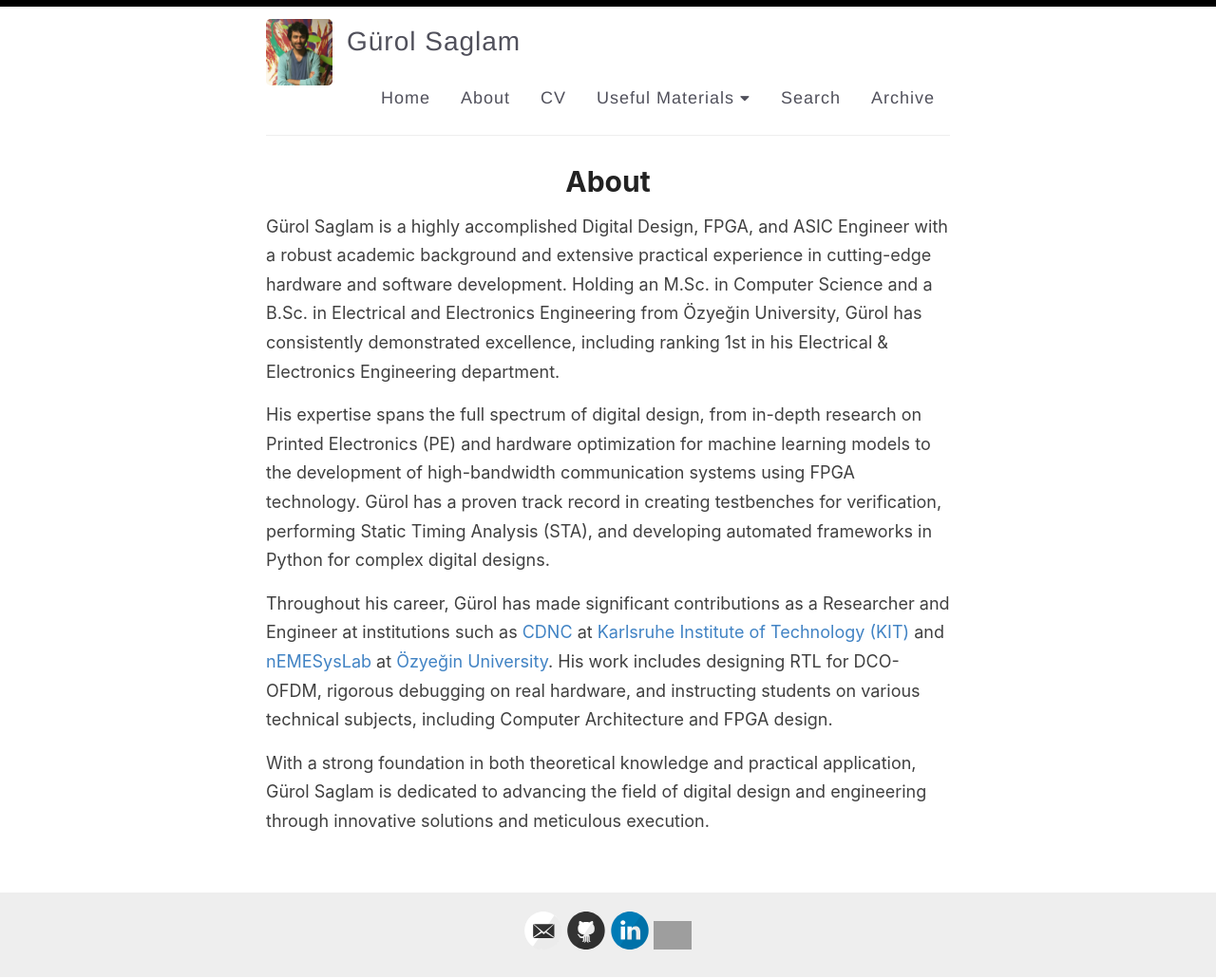
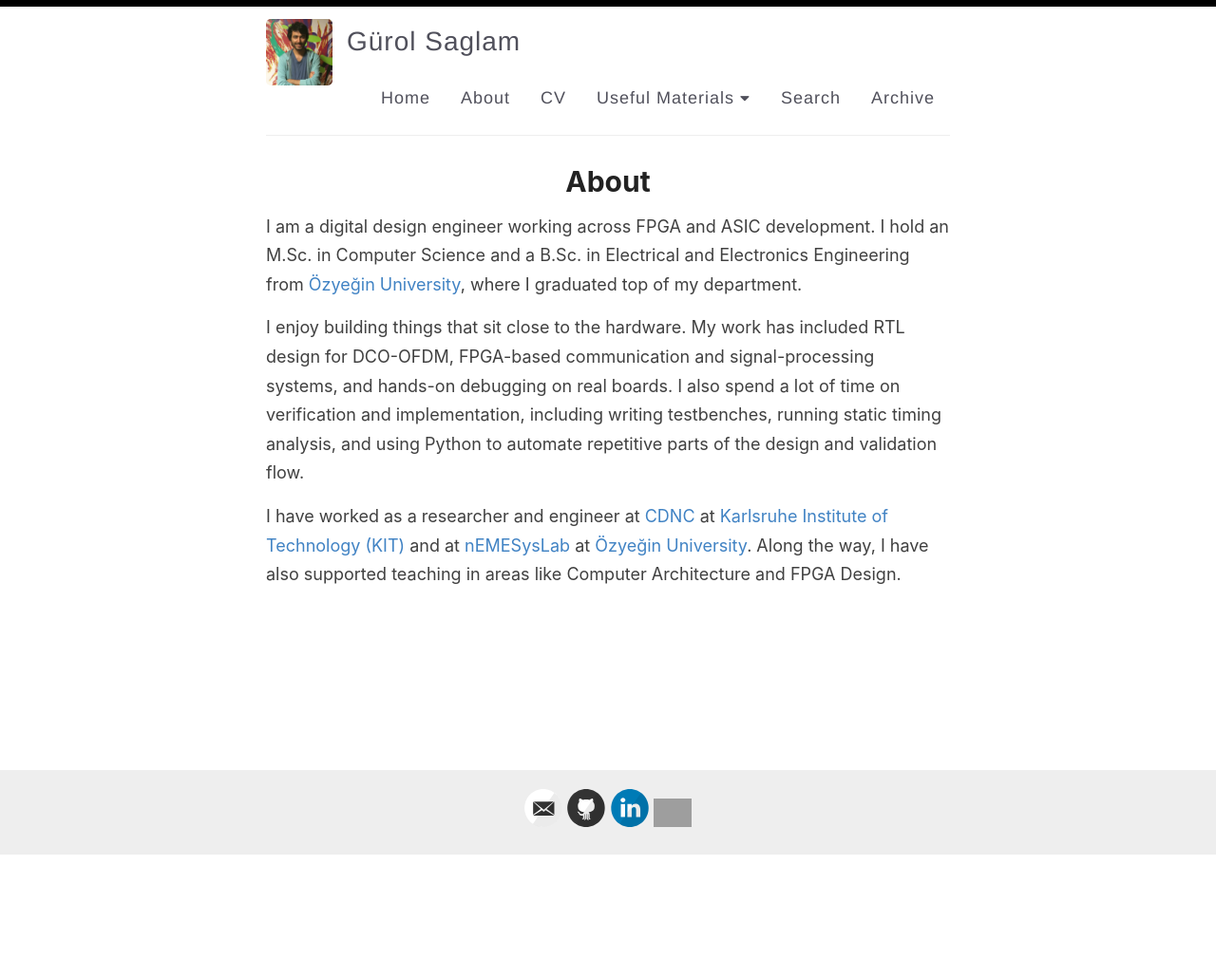
Before and after one commit to gurolsaglam/gurolsaglam.github.io, a Jekyll site: the page built from _pages/about.md, in a window 1280 px wide. Shown: the whole page at 95% size. Built offline with Jekyll 4.4.1, drawn with Linux system fonts in a browser that asks for light colours; after the commit the page ends 901 px from its top, so only the background shows below that; grey boxes are pictures that could not be loaded.

Commit message:
About Edited & Getting-Started Removed

```diff
--- a/_pages/about.md
+++ b/_pages/about.md
@@ -4,10 +4,8 @@ title: About
 permalink: /about/
 ---
 
-Gürol Saglam is a highly accomplished Digital Design, FPGA, and ASIC Engineer with a robust academic background and extensive practical experience in cutting-edge hardware and software development. Holding an M.Sc. in Computer Science and a B.Sc. in Electrical and Electronics Engineering from Özyeğin University, Gürol has consistently demonstrated excellence, including ranking 1st in his Electrical & Electronics Engineering department.
+I am a digital design engineer working across FPGA and ASIC development. I hold an M.Sc. in Computer Science and a B.Sc. in Electrical and Electronics Engineering from [Özyeğin University](https://www.ozyegin.edu.tr), where I graduated top of my department.
 
-His expertise spans the full spectrum of digital design, from in-depth research on Printed Electronics (PE) and hardware optimization for machine learning models to the development of high-bandwidth communication systems using FPGA technology. Gürol has a proven track record in creating testbenches for verification, performing Static Timing Analysis (STA), and developing automated frameworks in Python for complex digital designs.
+I enjoy building things that sit close to the hardware. My work has included RTL design for DCO-OFDM, FPGA-based communication and signal-processing systems, and hands-on debugging on real boards. I also spend a lot of time on verification and implementation, including writing testbenches, running static timing analysis, and using Python to automate repetitive parts of the design and validation flow.
 
-Throughout his career, Gürol has made significant contributions as a Researcher and Engineer at institutions such as [CDNC](https://cdnc.itec.kit.edu/index.php) at [Karlsruhe Institute of Technology (KIT)](https://www.kit.edu/english/) and [nEMESysLab](https://ugurdag.com/nemesyslab.html) at [Özyeğin University](https://www.ozyegin.edu.tr). His work includes designing RTL for DCO-OFDM, rigorous debugging on real hardware, and instructing students on various technical subjects, including Computer Architecture and FPGA design.
-
-With a strong foundation in both theoretical knowledge and practical application, Gürol Saglam is dedicated to advancing the field of digital design and engineering through innovative solutions and meticulous execution.
+I have worked as a researcher and engineer at [CDNC](https://cdnc.itec.kit.edu/index.php) at [Karlsruhe Institute of Technology (KIT)](https://www.kit.edu/english/) and at [nEMESysLab](https://ugurdag.com/nemesyslab.html) at [Özyeğin University](https://www.ozyegin.edu.tr). Along the way, I have also supported teaching in areas like Computer Architecture and FPGA Design.
```
Also changed, not shown: _pages/getting-started.md (deleted, +0 -51 lines).
